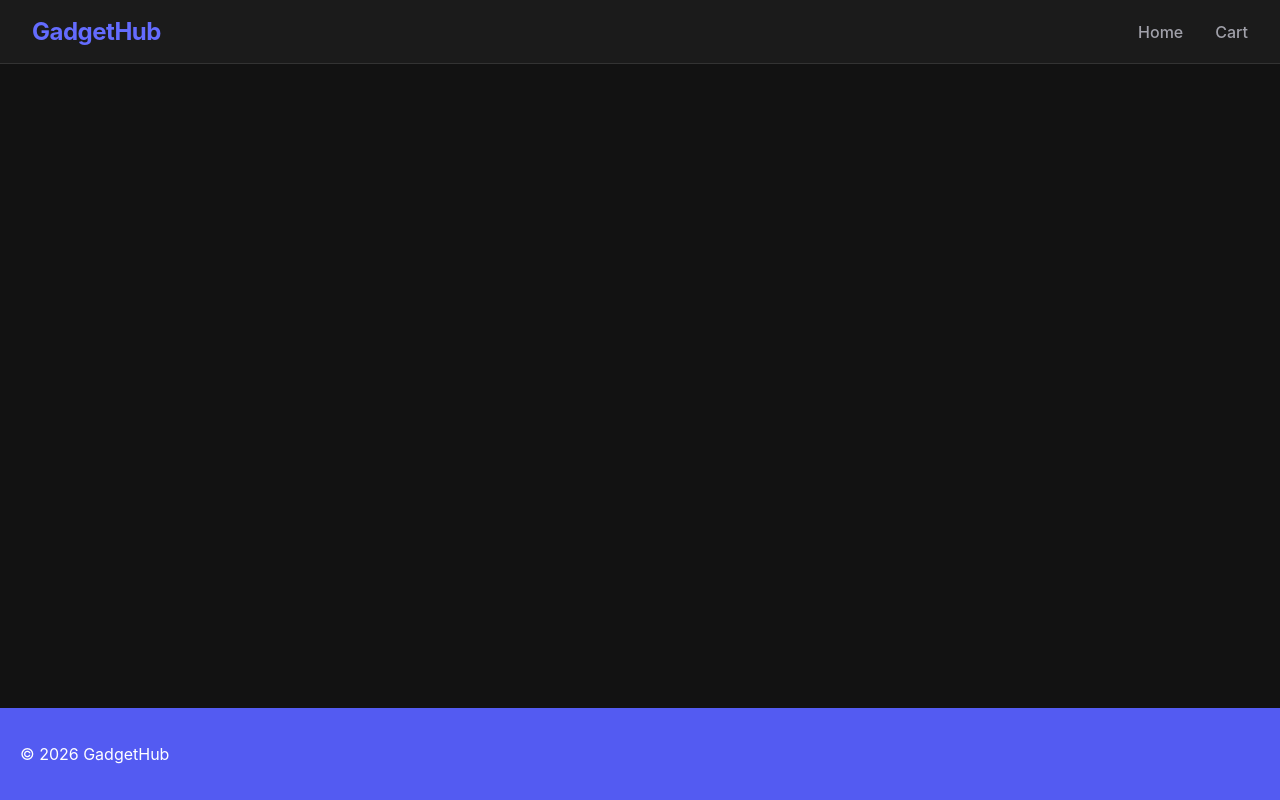
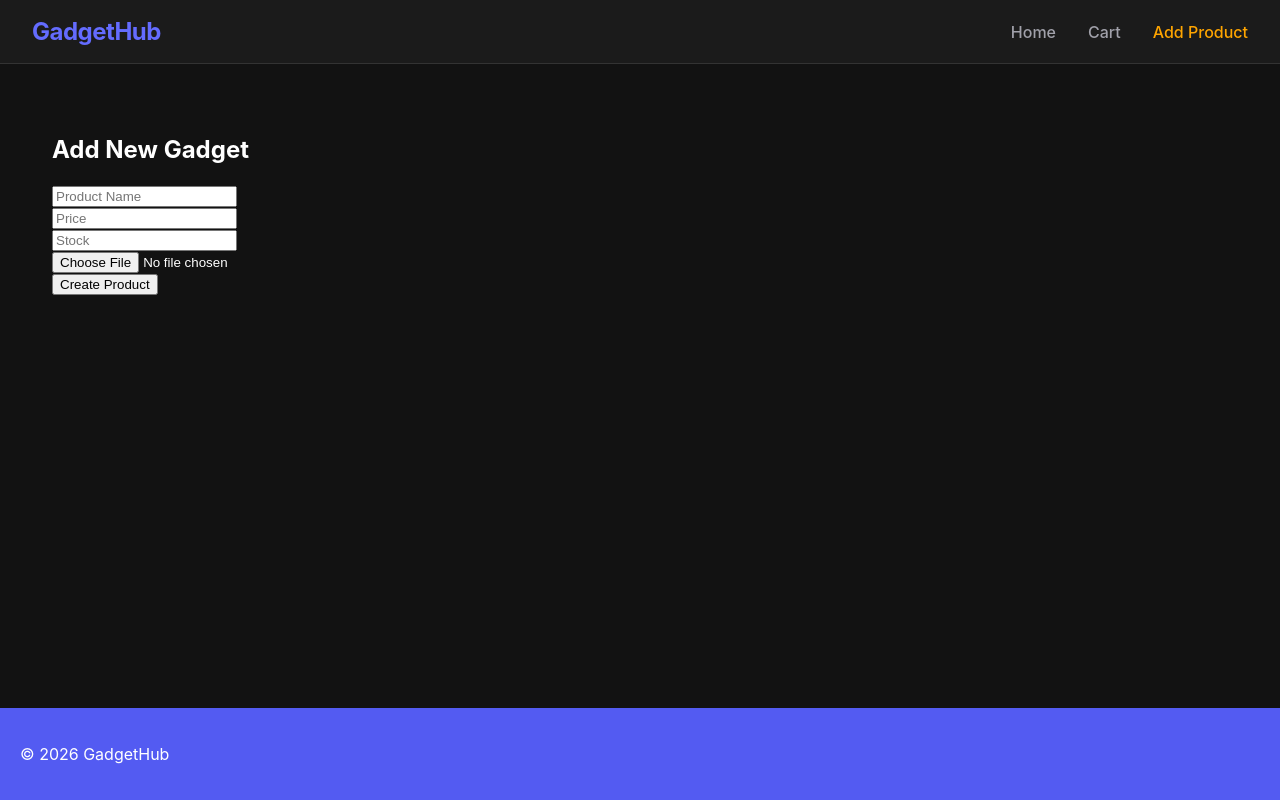
Before and after one commit to RuthSolomonB/GadgetHub_WebApps, a React (Vite) app: page /add in a window 1280 px wide. Built offline with nearby package versions, Linux system fonts and the light colour scheme; no server answers.

Commit message:
Added upload function to front and backend.

```diff
--- a/src/App.jsx
+++ b/src/App.jsx
@@ -5,6 +5,7 @@ import Home from "./pages/Home";
 import ProductDetails from "./pages/ProductDetails";
 import Cart from "./pages/Cart";
 import Footer from "./components/Footer";
+import AddProduct from "./components/AddProduct";
 
 const App = () => {
   return (
@@ -16,6 +17,7 @@ const App = () => {
             <Route path="/" element={<Home />} />
             <Route path="/product/:id" element={<ProductDetails />} />
             <Route path="/cart" element={<Cart />} />
+            <Route path="/add" element={<AddProduct />} />
           </Routes>
         </main>
         <Footer />
--- /dev/null
+++ b/src/components/AddProduct.jsx
@@ -0,0 +1,62 @@
+import { useState } from "react";
+
+const AddProduct = () => {
+  const [name, setName] = useState("");
+  const [price, setPrice] = useState("");
+  const [stock, setStock] = useState("");
+  const [file, setFile] = useState(null);
+  const [loading, setLoading] = useState(false);
+
+  const handleSubmit = async (e) => {
+    e.preventDefault();
+    setLoading(true);
+
+    try {
+      // STEP 1: Upload Image to S3 via your Backend
+      const formData = new FormData();
+      formData.append("image", file);
+
+      const uploadRes = await fetch(`${import.meta.env.VITE_API_BASE_URL}/upload`, {
+        method: "POST",
+        body: formData,
+      });
+      const { imageUrl } = await uploadRes.json();
+
+      // STEP 2: Save Product to MongoDB
+      const newProduct = { name, price: Number(price), stock: Number(stock), imageUrl };
+
+      const productRes = await fetch(`${import.meta.env.VITE_API_BASE_URL}/products`, {
+        method: "POST",
+        headers: { "Content-Type": "application/json" },
+        body: JSON.stringify(newProduct),
+      });
+
+      if (productRes.ok) {
+        alert("Product Added Successfully!");
+        // Clear form
+        setName(""); setPrice(""); setStock(""); setFile(null);
+      }
+    } catch (err) {
+      console.error("Error creating product:", err);
+    } finally {
+      setLoading(false);
+    }
+  };
+
+  return (
+    <div style={{ padding: "20px", maxWidth: "400px" }}>
+      <h2>Add New Gadget</h2>
+      <form onSubmit={handleSubmit}>
+        <input type="text" placeholder="Product Name" value={name} onChange={(e) => setName(e.target.value)} required /><br />
+        <input type="number" placeholder="Price" value={price} onChange={(e) => setPrice(e.target.value)} required /><br />
+        <input type="number" placeholder="Stock" value={stock} onChange={(e) => setStock(e.target.value)} required /><br />
+        <input type="file" accept="image/*" onChange={(e) => setFile(e.target.files[0])} required /><br />
+        <button type="submit" disabled={loading}>
+          {loading ? "Uploading to S3..." : "Create Product"}
+        </button>
+      </form>
+    </div>
+  );
+};
+
+export default AddProduct;
--- a/src/components/Navbar.jsx
+++ b/src/components/Navbar.jsx
@@ -11,6 +11,7 @@ const Navbar = () => {
         <div className="nav-links">
           <Link to="/">Home</Link>
           <Link to="/cart">Cart</Link>
+          <Link to="/add" style={{ color: "orange" }}>Add Product</Link>
         </div>
       </div>
     </nav>
```
Also changed, not shown: 2 other files (tests, documents, lock files or other folders).
